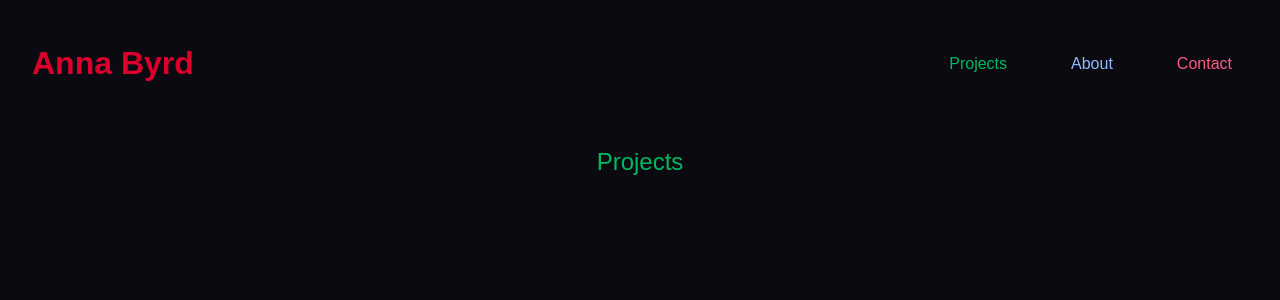
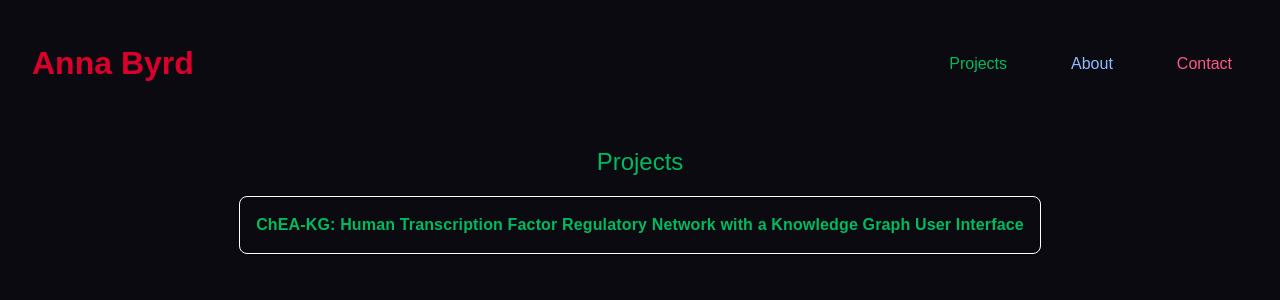
Before and after one commit to a-bird28/aboutme, a React (Create React App) app: page /projects in a window 1280 px wide. Shown: the top 300 px of the page. Built offline with nearby package versions, Linux system fonts and the light colour scheme; a web font is replaced by a local one.

Commit message:
projects as cards

```diff
--- a/src/index.css
+++ b/src/index.css
@@ -31,7 +31,7 @@ h2 {
   color: #DB002C;
 }
 
-.black {
+.main {
   color: #161623;
 }
 
@@ -127,7 +127,14 @@ ul li a:hover {
 
 .caption {
           display: flex;
-          flex-direction: columns;
+          flex-direction: column;
           align-items: center;
           justify-content: center;
         }
+
+
+.project-card-text {
+  font-family: "dejavu-sans", sans-serif;
+  font-weight: 200;
+  color: #F2F2FF
+}
--- a/src/routes/Projects.js
+++ b/src/routes/Projects.js
@@ -1,10 +1,37 @@
-import project_schema from "projects.json" with { type: "json"}
-console.log(project_schema.chea_kg)
+import { Card, Grid, Typography, Accordion } from '@mui/material'
 
-export default function Home() {
+const projectCard = {
+  display: 'flex',
+  flexDirection: 'row',
+  alignItems: 'flex-start',
+  justifyContent: 'flex-start',
+  borderRadius: '1px',
+  backgroundColor: 'transparent',
+  border: '1px solid #FFFFFF',    // white border
+  borderRadius: 2,                // optional rounding
+  p: 2
+}
+
+const projectCardTitle = {
+  fontFamily: "dejavu-sans, sans-serif",
+  fontWeight: 600,
+  fontSize: 16,
+  fontStyle: "extrabold",
+  color: "#00BA60"
+}
+
+export default function Projects() {
   return (
-    <div class='caption'>
+    <div className='caption'>
+
       <h2> Projects </h2>
+      <Grid>
+        <Card sx={projectCard}>
+          <Typography sx={projectCardTitle}>
+            ChEA-KG: Human Transcription Factor Regulatory Network with a Knowledge Graph User Interface
+          </Typography>
+        </Card>
+      </Grid>
     </div>
   );
 }
```
Also changed, not shown: package.json (+6 -3 lines), public/projects.json (renamed from projects.json), 1 other file (tests, documents, lock files or other folders).
